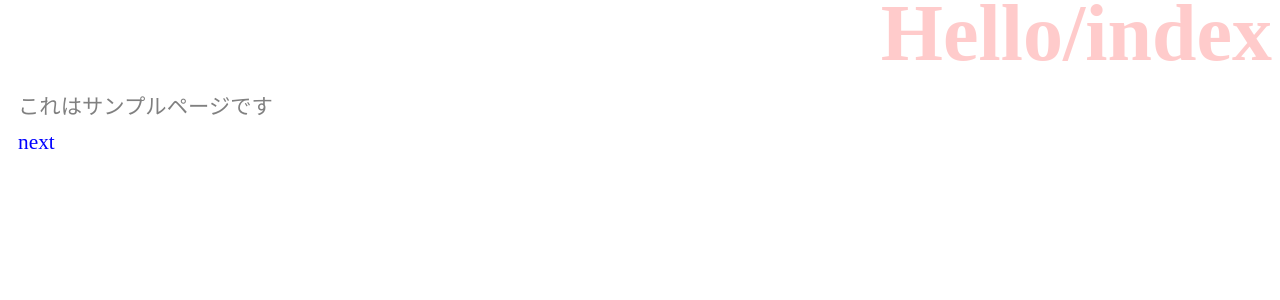
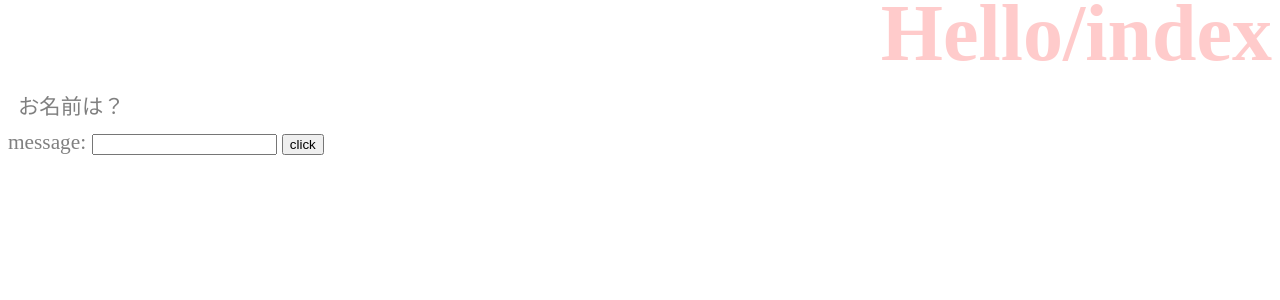
Before and after one commit to michitasato/my-portfolio, a Django app: page /myapp/ in a window 1280 px wide. Shown: the top 300 px of the page. Run offline with Django 3.2, Linux system fonts and the light colour scheme.

Commit message:
フォームの追加

```diff
--- a/myapp/urls.py
+++ b/myapp/urls.py
@@ -4,5 +4,6 @@ from . import views
 urlpatterns = [
     path('', views.index, name='index'),
     path('next', views.next, name='next'),
+    path('from', views.form, name='form'),
     path('post_list', views.post_list, name='post_list'),
 ]
--- a/myapp/views.py
+++ b/myapp/views.py
@@ -8,9 +8,17 @@ from .models import Post
 def index(request):
     params = {
         'title': 'Hello/index',
-        'msg':'これはサンプルページです',
+        'msg':'お名前は？',
         'goto': 'next',
     }
+    return render(request, 'myapp/index.html', params)
+
+def form(request):
+    msg = request.POST['msg']
+    params = {
+        'title': 'Hello/Form',
+        'msg': 'こんにちは' + msg + 'さん。',
+        }
     return render(request, 'myapp/index.html', params)
 
 def next(request):
--- a/templates/myapp/index.html
+++ b/templates/myapp/index.html
@@ -10,6 +10,11 @@
 <body>
     <h1>{{title}}</h1>
     <p>{{msg}}</p>
-    <p><a href="{% url goto %}">{{goto}}</a></p>
+    <form action="{% url 'form' %}" method="post">
+        {% csrf_token %}
+        <label for="msg">message: </label>
+        <input id="msg" type="text" name="msg">
+        <input type="submit" value="click">
+    </form>
 </body>
 </html>
```
